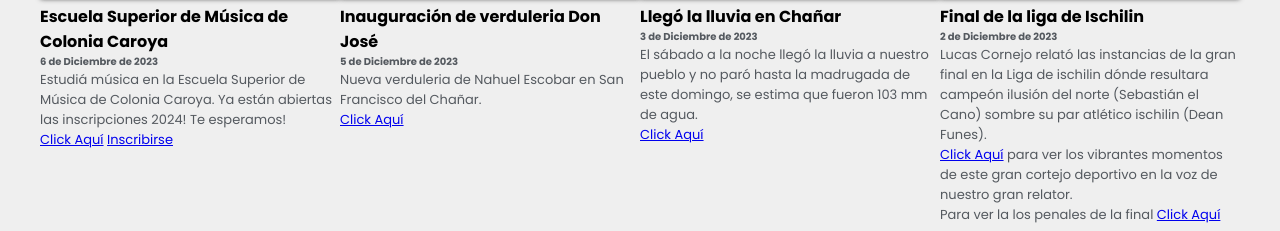
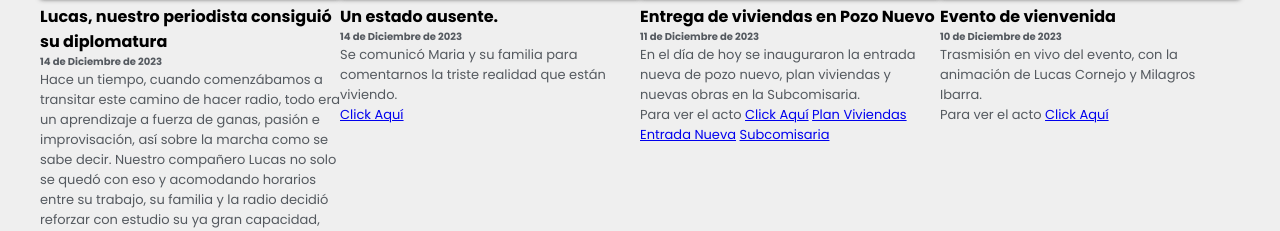
Before and after one commit to oviedoo/Radio-la-Plaza, a PHP site: page / in a window 1280 px wide. Shown: the part 920-1151 px from the top of the page. Run offline with PHP 8.4, Linux system fonts and the light colour scheme; some libraries are stand-ins or nearby versions.

Commit message:
se agregaron 5 noticias

```diff
--- a/src/views/layouts/noticias.php
+++ b/src/views/layouts/noticias.php
@@ -1,4 +1,70 @@
 <section class="noticias__conteiner" id="noticias">
+
+    <div class="noticias">
+        <img class="img__noticias" src="./src/assets/img/noticias/lucas-periodista.webp" alt="lucas-periodista" undownload />
+        <div class=" noticias-contenido">
+            <h3>Lucas, nuestro periodista consiguió su diplomatura</h3>
+            <h5>14 de Diciembre de 2023</h5>
+            <p>
+                Hace un tiempo, cuando comenzábamos a transitar este camino de hacer radio, todo era un aprendizaje a fuerza de ganas, pasión e improvisación, así sobre la marcha como se sabe decir.
+                Nuestro compañero Lucas no solo se quedó con eso y acomodando horarios entre su trabajo, su familia y la radio decidió reforzar con estudio su ya gran capacidad, oficio y carisma, para
+                con mucho esfuerzo lograr obtener hoy su DIPLOMATURA EN PERIODISMO.
+            </p>
+        </div>
+    </div>
+
+    <div class="noticias">
+        <img class="img__noticias" src="./src/assets/img/noticias/mario-y-lucas.webp" alt="mario-y-lucas" undownload />
+        <div class=" noticias-contenido">
+            <h3>Un estado ausente.</h3>
+            <h5>14 de Diciembre de 2023</h5>
+            <p>
+                Se comunicó Maria y su familia para comentarnos la triste realidad que están viviendo.
+
+                <br /><a href="https://www.facebook.com/comunitaria.laplaza.9/videos/1287953625215468?locale=es_LA" target="_blank">Click Aquí</a>
+            </p>
+        </div>
+    </div>
+
+    <div class="noticias">
+        <img class="img__noticias" src="./src/assets/img/noticias/acto-pozo nuevo.webp" alt="acto-pozo-nuevo" undownload />
+        <div class=" noticias-contenido">
+            <h3>Entrega de viviendas en Pozo Nuevo </h3>
+            <h5>11 de Diciembre de 2023</h5>
+            <p>
+                En el día de hoy se inauguraron la entrada nueva de pozo nuevo, plan viviendas y nuevas obras en la Subcomisaria.
+
+                <br />Para ver el acto <a href="https://www.facebook.com/comunitaria.laplaza.9/videos/382666070998468?locale=es_LA" target="_blank">Click Aquí</a>
+                <a href="https://www.facebook.com/comunitaria.laplaza.9/videos/720220160032107?locale=es_LA" target="_blank">Plan Viviendas</a>
+                <a href="https://www.facebook.com/comunitaria.laplaza.9/videos/1715929675581046?locale=es_LA" target="_blank">Entrada Nueva</a>
+                <a href="https://www.facebook.com/comunitaria.laplaza.9/videos/874878754113318?locale=es_LA" target="_blank">Subcomisaria</a>
+            </p>
+        </div>
+    </div>
+
+    <div class="noticias">
+        <img class="img__noticias" src="./src/assets/img/noticias/lucas-cornejo-locutor.webp" alt="lucas-cornejo-locutor" undownload />
+        <div class=" noticias-contenido">
+            <h3>Evento de vienvenida</h3>
+            <h5>10 de Diciembre de 2023</h5>
+            <p>
+                Trasmisión en vivo del evento, con la animación de Lucas Cornejo y Milagros Ibarra.
+                <br />Para ver el acto <a href="https://www.facebook.com/comunitaria.laplaza.9/videos/1069373777812753?locale=es_LA" target="_blank">Click Aquí</a>
+            </p>
+        </div>
+    </div>
+
+    <div class="noticias">
+        <img class="img__noticias" src="./src/assets/img/noticias/asuncion-del-intendente-sfc-2023.webp" alt="acto-asuncion-del-intendente-sfc-2023" undownload />
+        <div class=" noticias-contenido">
+            <h3>Acto de asunción del intendente electo</h3>
+            <h5>10 de Diciembre de 2023</h5>
+            <p>
+                Estuvimos transmitiendo el acto de asunción del intendente electo Sebastián Argañaraz.
+                <br />Para ver el acto <a href="https://www.facebook.com/comunitaria.laplaza.9/videos/1457266711583260?locale=es_LA" target="_blank">Click Aquí</a>
+            </p>
+        </div>
+    </div>
 
     <div class="noticias">
         <img class="img__noticias" src="./src/assets/img/noticias/musica-cc.webp" alt="musica-cc" undownload />
@@ -53,19 +119,6 @@
         </div>
     </div>
 
-    <div class=" noticias">
-        <img class="img__noticias" src="./src/assets/img/noticias/lu-monte-coach.webp" alt="lu-monte-coach" undownload />
-        <div class=" noticias-contenido">
-            <h3>Lu Monte Coach te invita </h3>
-            <h5>29 de Noviembre de 2023</h5>
-            <p>
-                Este 6 de diciembre de 2023 a la 19:30, están todos invitados por vía Zoom al taller online "Descubre tu propósito de vida"
-                <br /><a href="https://mpago.la/2LGL8ps" target="_blank">Pagar taller</a>
-                <br /> Por más consultas <a href="https://wa.me/3512030726" target="_blank">WhatsApp</a>
-
-            </p>
-        </div>
-    </div>
 
     <div class="noticias">
         <img class="img__noticias" src="./src/assets/img/noticias/AFIT-sub-13.webp" alt="AFIT-sub-13" undownload />
```
